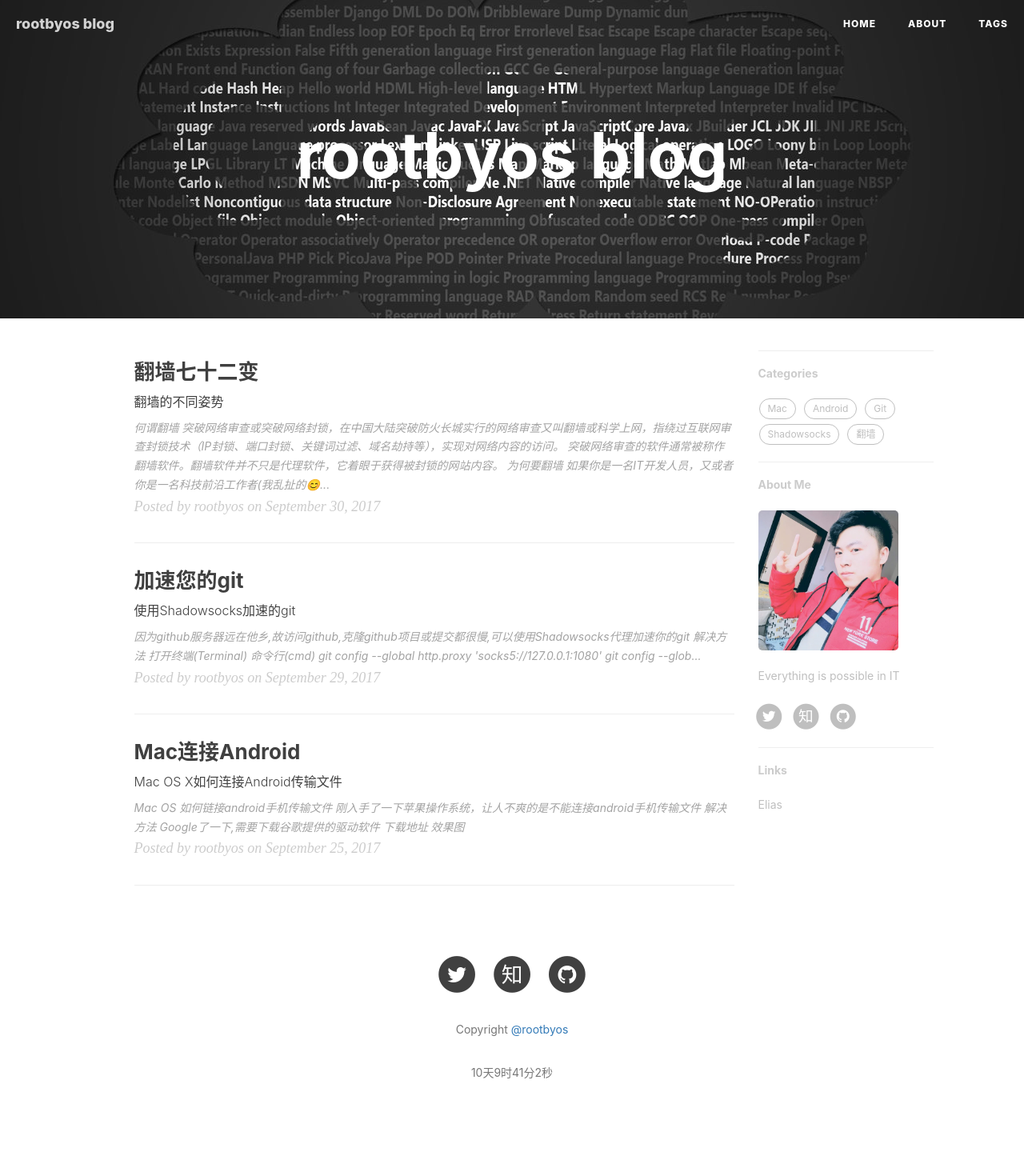
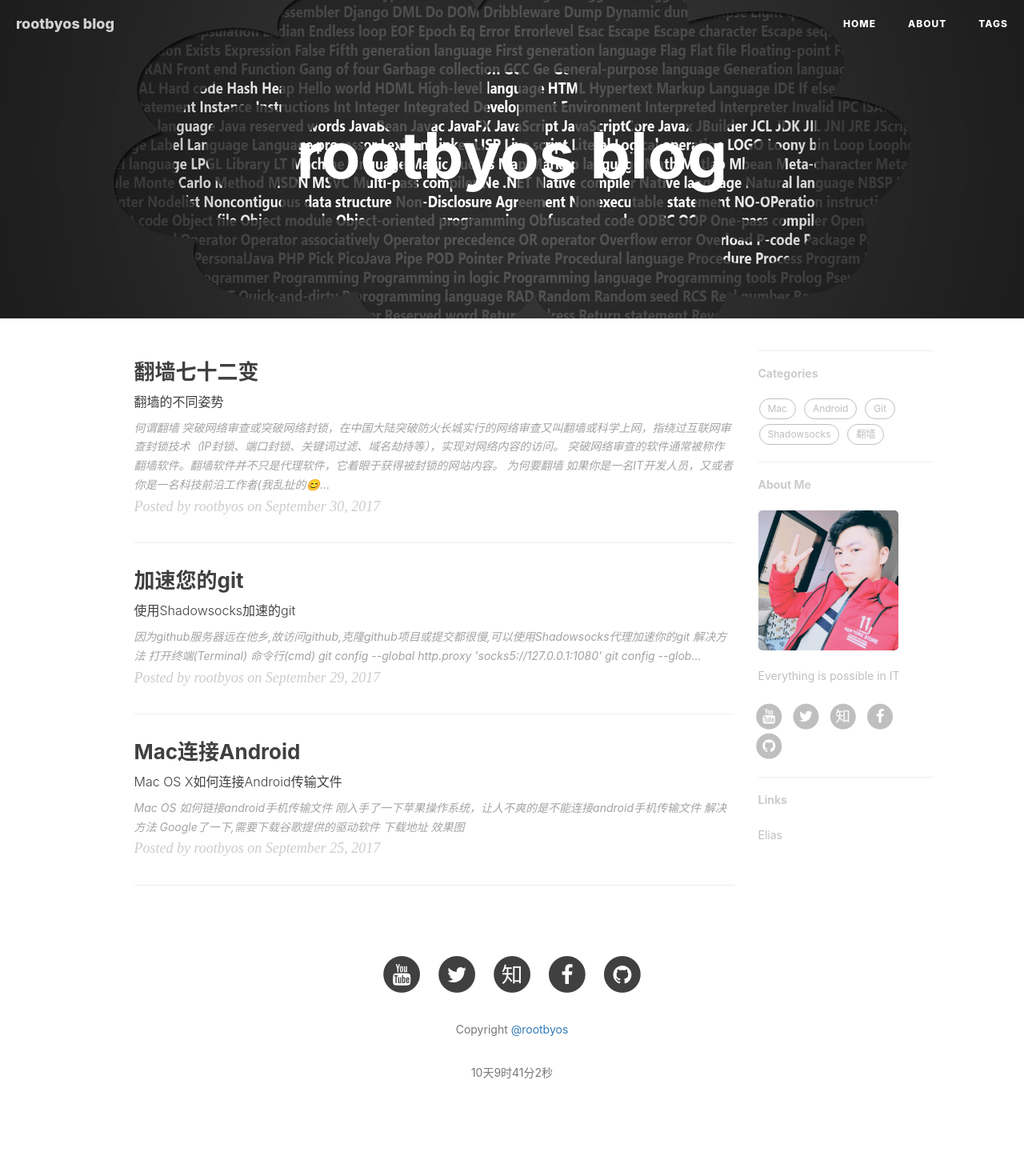
Before and after one commit to rootbyos/rootbyos.github.io, a Jekyll site: the page built from index.html, in a window 1280 px wide. Shown: the whole page at 80% size. Built offline with Jekyll 4.4.1, drawn with Linux system fonts in a browser that asks for light colours; nearby versions of some CDN libraries; the list of posts is cut into pages by our own code; comment, search, counter and statistics services are not loaded.

Commit message:
add youtube channel

```diff
--- a/_config.yml
+++ b/_config.yml
@@ -15,9 +15,10 @@
 #weibo_username:     rootbyos
 zhihu_username:     rootbyos
 github_username:    rootbyos
+youtube_username:   rootbyos
 twitter_username:   rootbyos
-#facebook_username:  rootbyos
-# linkedin_username:  firstname-lastname-idxxxx
+facebook_username:  rootbyos
+#linkedin_username:  firstname-lastname-idxxxx
 
 
 
--- a/_includes/footer.html
+++ b/_includes/footer.html
@@ -14,6 +14,20 @@
                         </a>
                     </li>
                     {% endif %}
+
+                    <!-- add youtube channel can't custom now by rootbyos-->
+                    {% if site.youtube_username %}
+                    <li>
+                        <a target="_blank" href="https://www.youtube.com/channel/UCaYumNGVfx2rqao0pVKZSZQ">
+                            <span class="fa-stack fa-lg">
+                                <i class="fa fa-circle fa-stack-2x"></i>
+                                <i class="fa fa-youtube fa-stack-1x fa-inverse"></i>
+                            </span>
+                        </a>
+                    </li>
+                    {% endif %}
+
+
                     {% if site.twitter_username %}
                     <li>
                         <a target="_blank" href="https://twitter.com/{{ site.twitter_username }}">
--- a/_layouts/page.html
+++ b/_layouts/page.html
@@ -120,6 +120,17 @@
                                 </a>
                             </li>
                             {% endif %}
+                            <!-- add youtube channel can't custom now-->
+                            {% if site.youtube_username %}
+                            <li>
+                                <a target="_blank" href="https://www.youtube.com/channel/UCaYumNGVfx2rqao0pVKZSZQ">
+                                    <span class="fa-stack fa-lg">
+                                        <i class="fa fa-circle fa-stack-2x"></i>
+                                        <i class="fa fa-youtube fa-stack-1x fa-inverse"></i>
+                                    </span>
+                                </a>
+                            </li>
+                            {% endif %}
                             {% if site.twitter_username %}
                             <li>
                                 <a href="https://twitter.com/{{ site.twitter_username }}">
```
Also changed, not shown: _includes/nav.html (line endings or trailing spaces).
